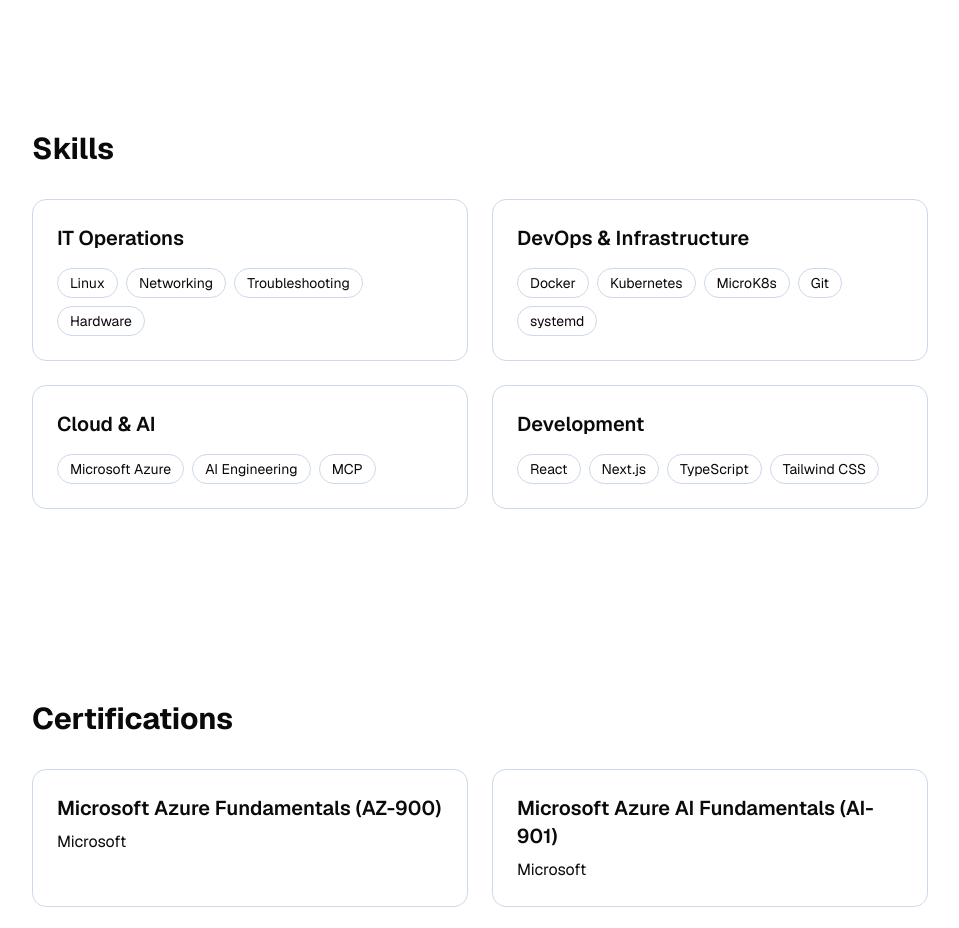
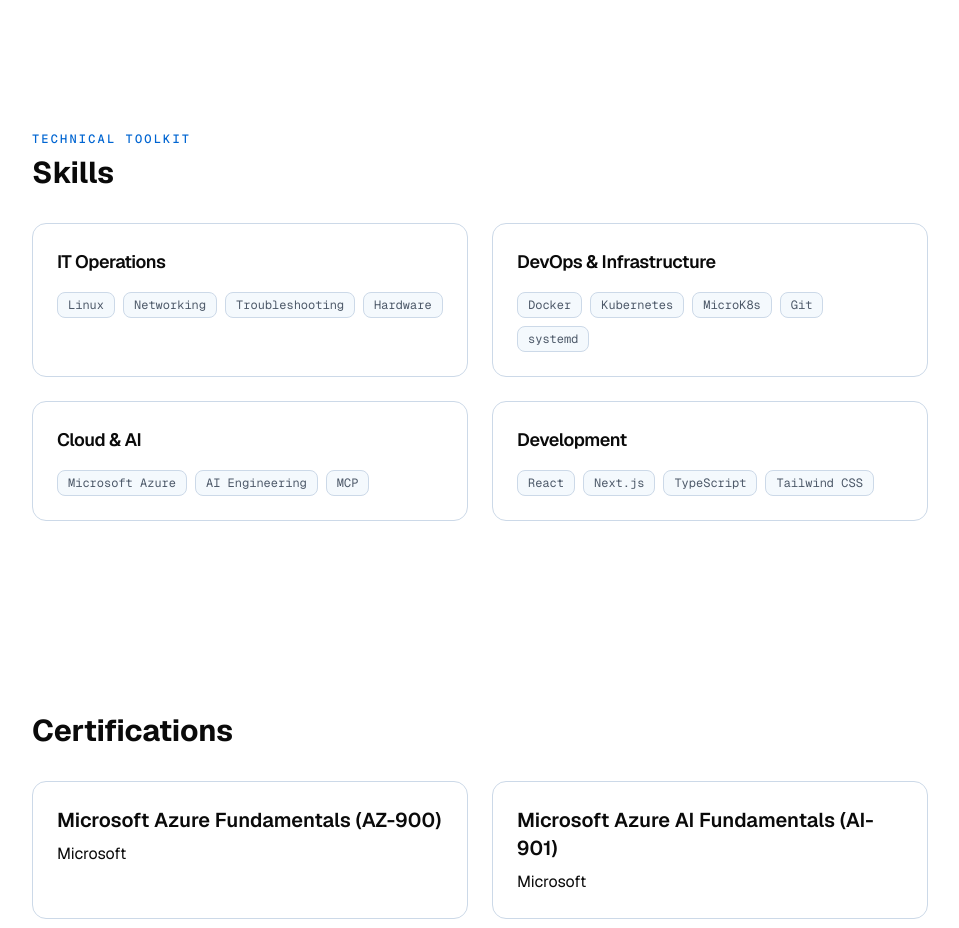
Before and after one commit to ivelwen/portfolio, a Next.js app: page / in a window 1280 px wide. Shown: the part 1740-2668 px from the top of the page, without its empty margins (160-1119 px from the left). Built offline with nearby package versions, Linux system fonts and the light colour scheme.

Commit message:
Redesign skills section and technical toolkit

```diff
--- a/src/components/Skills.tsx
+++ b/src/components/Skills.tsx
@@ -8,39 +8,64 @@
 const skillCategories: SkillCategory[] = [
     {
         category: "IT Operations",
-        skills: [ "Linux", "Networking", "Troubleshooting", "Hardware",
+        skills: [
+            "Linux",
+            "Networking",
+            "Troubleshooting",
+            "Hardware",
         ],
     },
     {
         category: "DevOps & Infrastructure",
-        skills: [ "Docker", "Kubernetes", "MicroK8s", "Git", "systemd",
+        skills: [
+            "Docker",
+            "Kubernetes",
+            "MicroK8s",
+            "Git",
+            "systemd",
         ],
     },
     {
         category: "Cloud & AI",
-        skills: [ "Microsoft Azure", "AI Engineering", "MCP",
+        skills: [
+            "Microsoft Azure",
+            "AI Engineering",
+            "MCP",
         ],
     },
     {
         category: "Development",
-        skills: [ "React", "Next.js", "TypeScript", "Tailwind CSS",
+        skills: [
+            "React",
+            "Next.js",
+            "TypeScript",
+            "Tailwind CSS",
         ],
     },
 ];
 
 export default function Skills() {
     return (
-        <Section id="skills" title="Skills">
-            <div className="mx-auto max-w-4xl">
+        <Section
+            id="skills"
+            eyebrow="Technical Toolkit"
+            title="Skills"
+        >
             <div className="mt-8 grid gap-6 md:grid-cols-2">
                 {skillCategories.map((skillCategory) => (
-                        <div key={skillCategory.category} className="rounded-xl border p-6">
-                            <h3 className="text-xl font-semibold">
+                    <div
+                        key={skillCategory.category}
+                        className="rounded-xl border bg-card p-6 text-card-foreground"
+                    >
+                        <h3 className="text-lg font-semibold tracking-tight">
                             {skillCategory.category}
                         </h3>
                         <div className="mt-4 flex flex-wrap gap-2">
                             {skillCategory.skills.map((skill) => (
-                                    <span key={skill} className="rounded-full border px-3 py-1 text-sm">
+                                <span
+                                    key={skill}
+                                    className="rounded-md border bg-muted/50 px-2.5 py-1 font-mono text-xs text-muted-foreground"
+                                >
                                     {skill}
                                 </span>
                             ))}
@@ -48,7 +73,6 @@
                     </div>
                 ))}
             </div>
-            </div>
         </Section>
     );
 }
```
Lines whose indentation alone changed are shown as unchanged.
